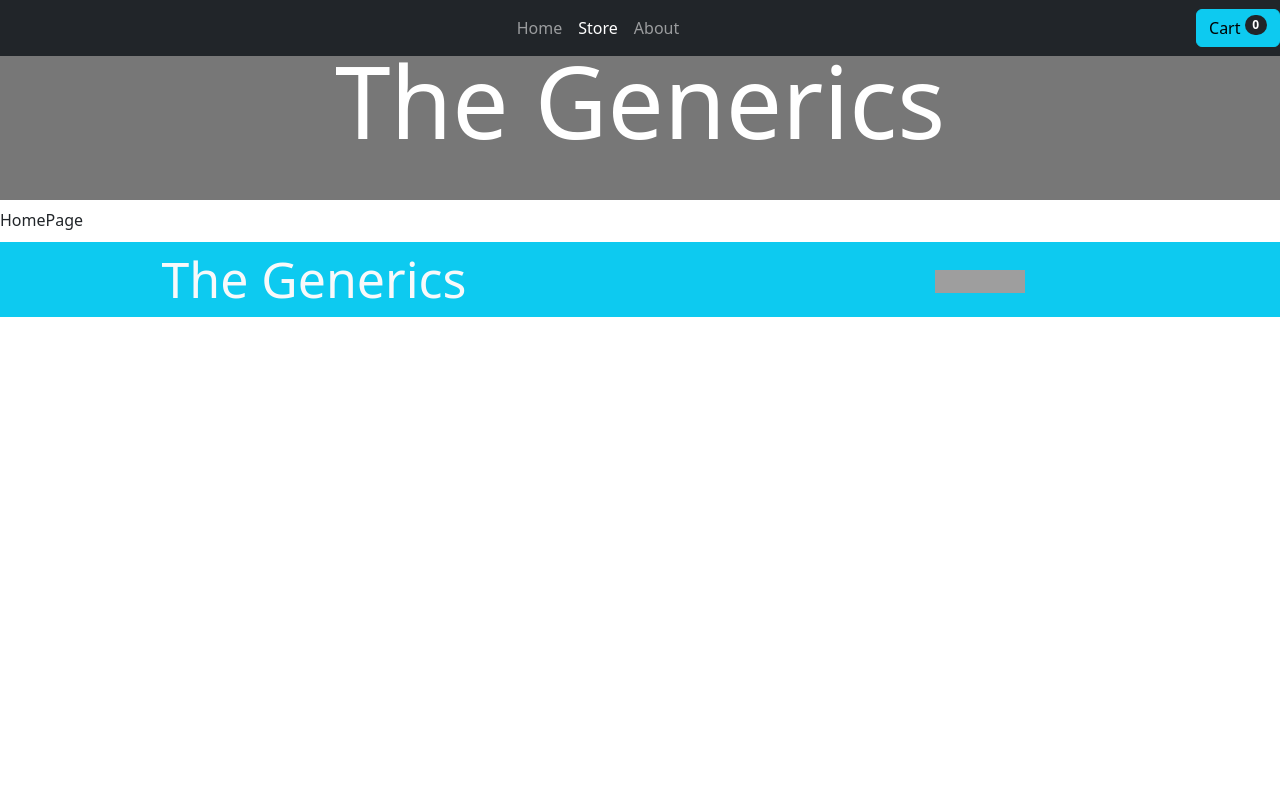
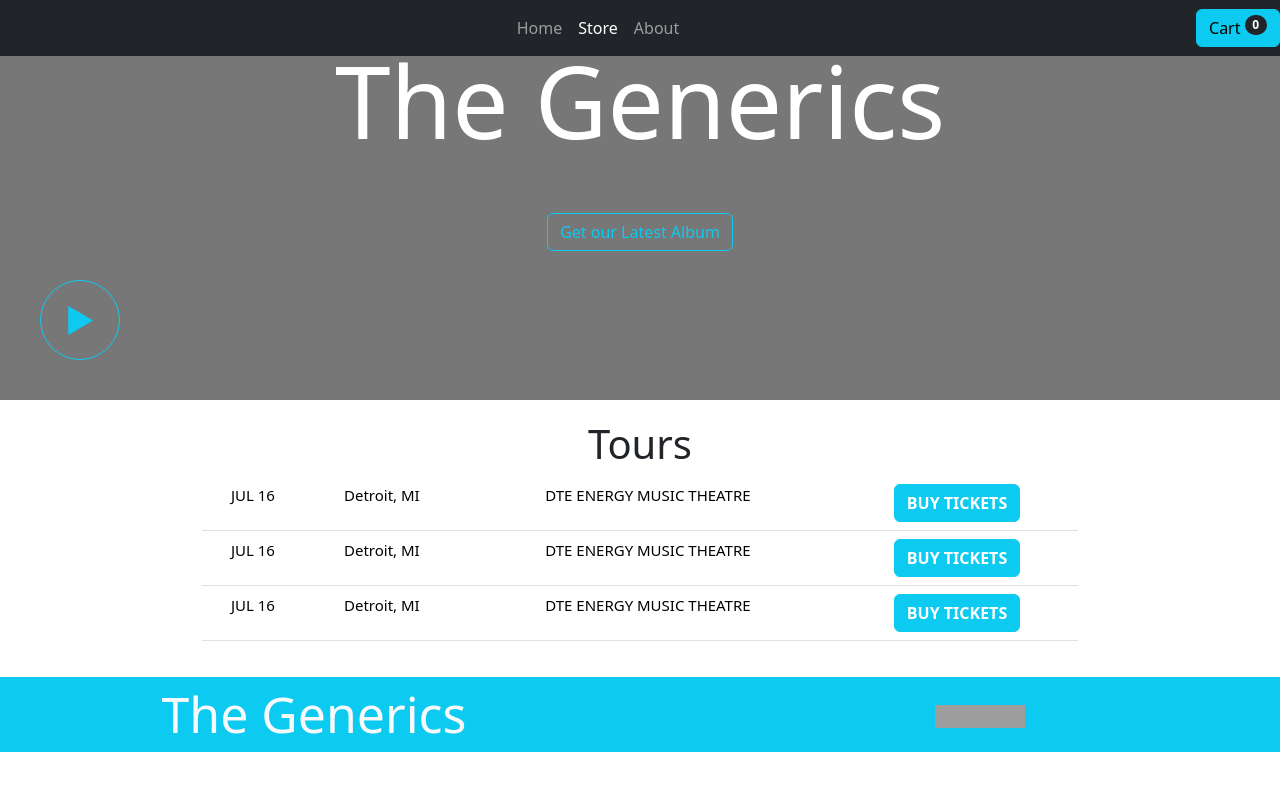
Before and after one commit to SiddheshSoni/Ecommerce-Site, a React (Vite) app: page /home in a window 1280 px wide. Shown: the top 790 px of the page. Built offline with nearby package versions, Linux system fonts and the light colour scheme; grey boxes are pictures that could not be loaded.

Commit message:
added home page

```diff
--- a/src/App.jsx
+++ b/src/App.jsx
@@ -1,13 +1,14 @@
-import React,{useState} from 'react'
+import React,{useEffect, useState} from 'react'
 import Navigation from './components/UI/Navigation'
 import "./App.css"
 import Music from './components/Sections/Music'
 import Footer from './components/UI/Footer'
 import Cart from './components/Cart/Cart'
 import ContextProvider from './components/store/ContextProvider'
-import {createBrowserRouter, RouterProvider} from 'react-router-dom';
+import {createBrowserRouter, RouterProvider, useLocation} from 'react-router-dom';
 import About from './components/Pages/About'
 import HomePage from './components/Pages/HomePage'
+import { Button } from 'react-bootstrap'
 
 
 const router = createBrowserRouter([
@@ -23,7 +24,16 @@ function App() {
     <header>
       <Navigation onShowCart={() => setShowCart(true)} />
       {showCart && <Cart onClose={() => setShowCart(false)} />}
-      <h1>The Generics</h1>
+      <h1>The Generics
+        {window.location.pathname === "/home" && <div style={{"text-align":"center", "justifyContent":"center"}}>
+          <Button variant='outline-info'>Get our Latest Album</Button>
+          <Button variant="outline-info" className="rounded-circle d-flex justify-content-center align-items-center" style={{ width: "80px", height: "80px", fontSize: "2rem" }}
+      >
+        ▶
+      </Button>
+          </div>}
+      </h1>
+
     </header>
     <RouterProvider router={router}/>
 
--- a/src/components/Pages/About.css
+++ b/src/components/Pages/About.css
@@ -3,7 +3,6 @@
     text-align: center;
     margin-top: 10px;
     margin-bottom: 10px;
-
 }
 .about h1{
     margin-bottom: 15px;
--- a/src/components/Pages/HomePage.jsx
+++ b/src/components/Pages/HomePage.jsx
@@ -1,9 +1,41 @@
 import React from 'react'
+import Table from 'react-bootstrap/Table';
+import Section from '../UI/Section'
+import { Button } from 'react-bootstrap';
+const HomePage = () => {
+  const dummy = <tbody><tr>
+        <td>JUL 16</td>
+        <td>Detroit, MI</td>
+        <td>DTE ENERGY MUSIC THEATRE</td>
+        <td>
+          <Button  variant="info" className='text-white bg-info fw-bold'>BUY TICKETS</Button>
+        </td>
+      </tr>
+      <tr>
+        <td>JUL 16</td>
+        <td>Detroit, MI</td>
+        <td>DTE ENERGY MUSIC THEATRE</td>
+        <td>
+          <Button variant="info" className='text-white bg-info fw-bold'>BUY TICKETS</Button>
+        </td>
+      </tr>
+      <tr>
+        <td>JUL 16</td>
+        <td>Detroit, MI</td>
+        <td>DTE ENERGY MUSIC THEATRE</td>
+        <td>
+          <Button  variant="info" className='text-white bg-info fw-bold'>BUY TICKETS</Button>
+        </td>
+      </tr></tbody>
 
-const HomePage = () => {
-  return (
-    <div>HomePage</div>
-  )
+  return <Section>
+    <div className='container' style={{"maxWidth":"900px", "fontSize":"15px"}}>
+    <h1>Tours</h1>
+    <Table>
+      {dummy}
+    </Table>
+    </div>
+  </Section>
 }
 
 export default HomePage
--- a/src/components/Sections/Music.jsx
+++ b/src/components/Sections/Music.jsx
@@ -6,6 +6,7 @@ import Row from 'react-bootstrap/Row';
 import Button from 'react-bootstrap/Button'
 import "./Music.css"
 import ItemContext from '../store/ItemContext';
+import Section from '../UI/Section';
 
 const Music = () => {
     const itemCtxt = useContext(ItemContext);
@@ -16,7 +17,7 @@ const Music = () => {
 
     const products= productsArr.map((item , index)=>{
         return(
-            <Col className="" key={index}>
+            <Col className='d-flex justify-content-center' key={index}>
             <Card className='border-0 text-center' style={{ "maxHeight":"", "maxWidth":"300px"}} key={index}>
                 <Card.Title>{item.title}</Card.Title>
                 <Card.Img variant='top' className="card-img-top"  style={{"maxWidth":"250px", "maxHeight":"250px", objectFit: "cover", margin: "0 auto"}} src={item.imageUrl} />
@@ -31,9 +32,9 @@ const Music = () => {
     });
 
     return (
-        <section className='d-flex justify-content-center container'>
+        <Section>
             <Row className="g-1" xs={1} md={2} >{products}</Row>
-        </section>
+        </Section>
     )
 }
 
--- /dev/null
+++ b/src/components/UI/Section.css
@@ -0,0 +1,7 @@
+.section{
+    display: flex;
+    justify-content: center;
+    text-align: center;
+    margin: 20px;
+    /* max-width: 900px; */
+}
--- /dev/null
+++ b/src/components/UI/Section.jsx
@@ -0,0 +1,8 @@
+import React from 'react'
+import  "./Section.css"
+
+const Section = (props) => {
+  return <div className='section'>{props.children}</div>
+}
+
+export default Section
```
Also changed, not shown: src/components/Pages/About.jsx (+5 -2 lines).
